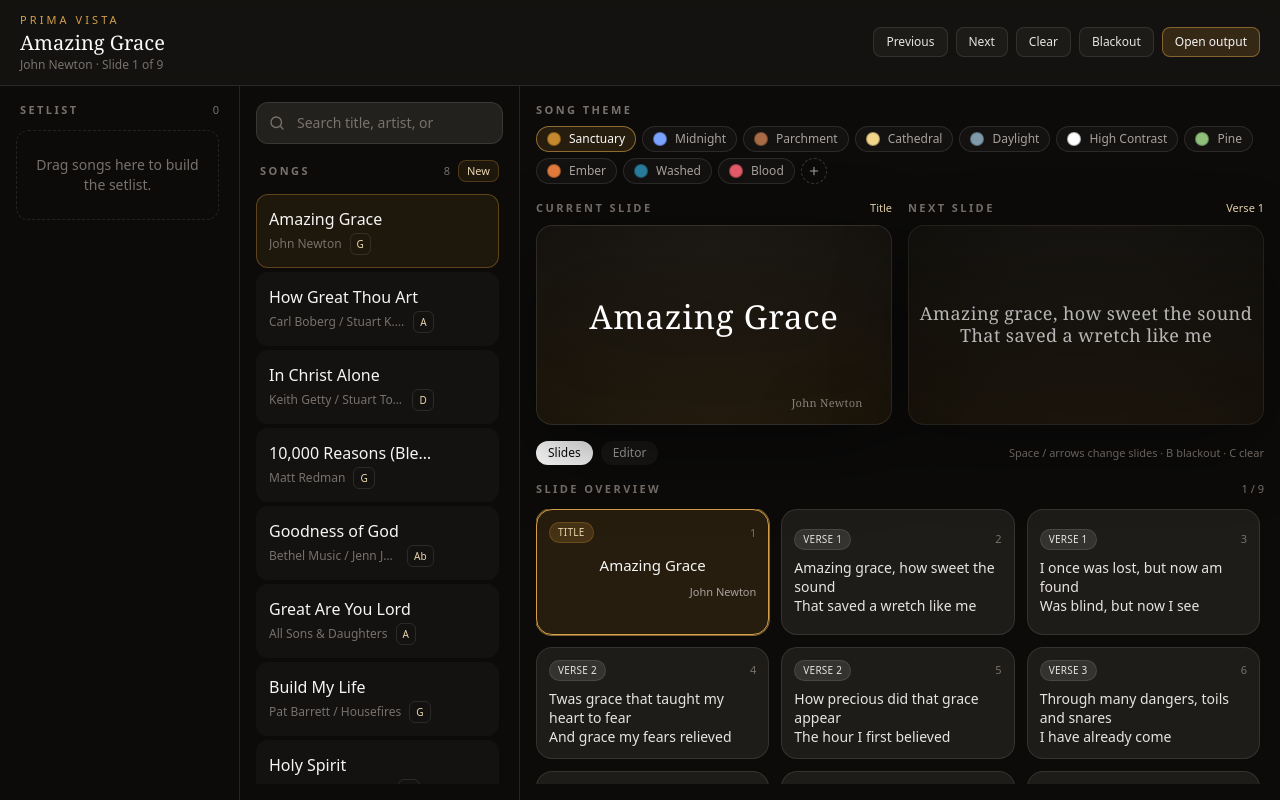
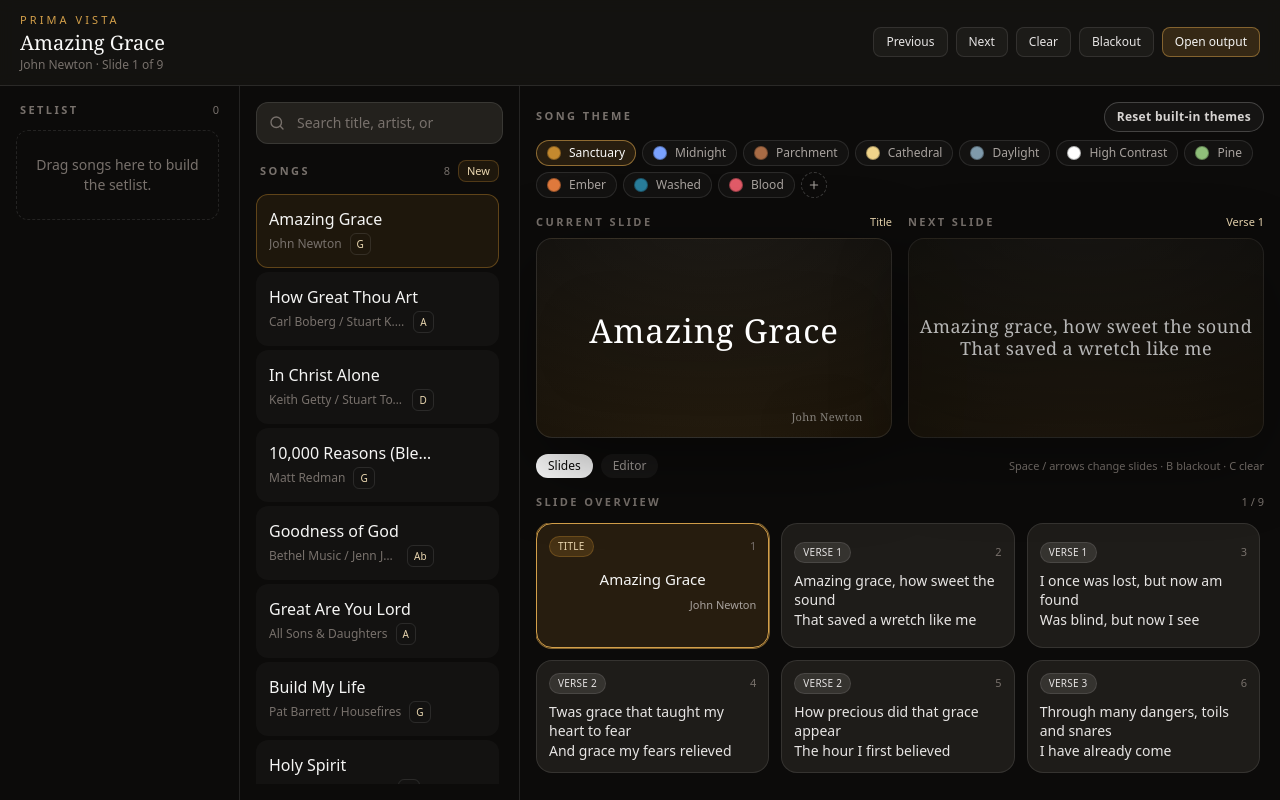
Before and after one commit to JeheramyP/Prima-Vista, a React (Vite) app: page /#/ in a window 1280 px wide. Built offline with nearby package versions, Linux system fonts and the light colour scheme.

Commit message:
improved fullscreen and added editable built in themes

```diff
--- a/src/components/CustomThemeEditor.tsx
+++ b/src/components/CustomThemeEditor.tsx
@@ -1,11 +1,12 @@
 import { useEffect, useMemo, useRef, useState, type RefObject } from "react";
 import { createCustomThemeId } from "../lib/customThemes";
 import {
-  buildCustomTheme,
   CUSTOM_FILLS,
   customChip,
+  isDefaultThemeId,
   stageLyricStyle,
   stageSurfaceStyle,
+  themeFromRecord,
   type CustomFill,
   type CustomThemeRecord,
 } from "../lib/stageThemes";
@@ -65,10 +66,17 @@ export default function CustomThemeEditor({
   const [minStops, maxStops] = CUSTOM_FILLS.find((option) => option.id === fill)!.stops;
   const colors = palette.slice(0, count);
 
+  const editingBuiltIn = Boolean(initial && isDefaultThemeId(initial.id));
   const preview = useMemo(
     () =>
-      buildCustomTheme({ id: "preview", name: name || suggestedName, fill, colors, angle }),
-    [angle, colors.join(), fill, name, suggestedName],
+      themeFromRecord({
+        id: initial?.id ?? "preview",
+        name: name || suggestedName,
+        fill,
+        colors,
+        angle,
+      }),
+    [angle, colors.join(), fill, initial?.id, name, suggestedName],
   );
 
   useEffect(() => {
@@ -124,7 +132,7 @@ export default function CustomThemeEditor({
     <div
       ref={panelRef}
       role="dialog"
-      aria-label={initial ? "Edit custom theme" : "New custom theme"}
+      aria-label={editingBuiltIn ? "Edit built-in theme" : initial ? "Edit custom theme" : "New custom theme"}
       className="absolute left-0 top-full z-30 mt-2 max-h-[calc(100vh-11rem)] w-[380px] max-w-[calc(100vw-2rem)] overflow-y-auto rounded-2xl border border-white/10 bg-sanctuary-950/95 p-4 shadow-stage backdrop-blur"
     >
       <div
@@ -254,6 +262,12 @@ export default function CustomThemeEditor({
         </label>
       )}
 
+      {editingBuiltIn && (
+        <p className="mb-3 text-xs leading-relaxed text-stone-500">
+          Saving replaces this built-in look. Reset built-in themes restores the originals and leaves custom themes alone.
+        </p>
+      )}
+
       <div className="flex justify-end gap-2">
         <button
           type="button"
--- a/src/components/ThemePicker.tsx
+++ b/src/components/ThemePicker.tsx
@@ -2,6 +2,8 @@ import { useCallback, useRef, useState } from "react";
 import { confirmDialog } from "../lib/confirm";
 import {
   buildCustomTheme,
+  editableDefaultTheme,
+  isDefaultThemeId,
   songThemeId,
   STAGE_THEMES,
   stageThemeById,
@@ -12,8 +14,15 @@ import { usePresentation } from "../state/PresentationContext";
 import CustomThemeEditor from "./CustomThemeEditor";
 
 export default function ThemePicker() {
-  const { activeSong, setSongTheme, customThemes, addCustomTheme, deleteCustomTheme } =
-    usePresentation();
+  const {
+    activeSong,
+    setSongTheme,
+    customThemes,
+    defaultOverrides,
+    addCustomTheme,
+    deleteCustomTheme,
+    resetDefaultThemes,
+  } = usePresentation();
   const theme = stageThemeById(songThemeId(activeSong));
   const [editor, setEditor] = useState<{ kind: "create" } | { kind: "edit"; record: CustomThemeRecord } | null>(
     null,
@@ -35,6 +44,26 @@ export default function ThemePicker() {
       deleteCustomTheme(record.id);
       setEditor((current) => (current?.kind === "edit" && current.record.id === record.id ? null : current));
     }
+  };
+
+  const editDefault = (item: StageTheme) => {
+    const record = defaultOverrides.find((theme) => theme.id === item.id) ?? editableDefaultTheme(item);
+    setEditor({ kind: "edit", record });
+  };
+
+  const resetBuiltIns = () => {
+    if (defaultOverrides.length === 0) return;
+    if (
+      !confirmDialog(
+        "Reset the built-in themes to their original look? Custom themes will stay as they are.",
+      )
+    ) {
+      return;
+    }
+    resetDefaultThemes();
+    setEditor((current) =>
+      current?.kind === "edit" && isDefaultThemeId(current.record.id) ? null : current,
+    );
   };
 
   const chip = (item: StageTheme) => {
@@ -62,15 +91,66 @@ export default function ThemePicker() {
     );
   };
 
+  const canReset = defaultOverrides.length > 0;
+
   return (
-    <div className="relative flex flex-wrap items-center gap-2">
-      <span className="text-[11px] font-semibold uppercase tracking-[0.22em] text-stone-500">
-        Song theme
-      </span>
-      <div role="radiogroup" aria-label="Theme for the selected song" className="flex flex-wrap gap-1.5">
-        {STAGE_THEMES.map((item) => (
-          <span key={item.id}>{chip(item)}</span>
-        ))}
+    <div className="relative">
+      <div className="mb-2 flex items-center justify-between gap-3">
+        <span className="text-[11px] font-semibold uppercase tracking-[0.22em] text-stone-500">
+          Song theme
+        </span>
+        <button
+          type="button"
+          onClick={resetBuiltIns}
+          disabled={!canReset}
+          title={
+            canReset
+              ? "Restore the original built-in themes. Custom themes are not changed."
+              : "Built-in themes are already original"
+          }
+          className={`rounded-full border px-3 py-1.5 text-xs font-semibold tracking-wide transition disabled:cursor-default ${
+            canReset
+              ? "border-gold-400/50 bg-gold-500/15 text-gold-50 shadow-[0_0_18px_rgba(212,168,74,0.18)] hover:border-gold-300/70 hover:bg-gold-500/25"
+              : "border-white/20 bg-white/[0.04] text-stone-300"
+          }`}
+        >
+          Reset built-in themes
+        </button>
+      </div>
+      <div role="radiogroup" aria-label="Theme for the selected song" className="flex flex-wrap items-center gap-1.5">
+        {STAGE_THEMES.map((item) => {
+          const resolved = stageThemeById(item.id);
+          const editing = editor?.kind === "edit" && editor.record.id === item.id;
+          const overridden = defaultOverrides.some((theme) => theme.id === item.id);
+          return (
+            <span key={item.id} className="group relative">
+              {chip(overridden ? { ...resolved, blurb: `${item.blurb} · edited` } : resolved)}
+              <span
+                className={`absolute -right-1 -top-2 flex transition focus-within:opacity-100 group-hover:opacity-100 ${
+                  editing ? "opacity-100" : "opacity-0"
+                }`}
+              >
+                <button
+                  type="button"
+                  data-theme-editor-toggle
+                  aria-label={`Edit ${resolved.name} theme`}
+                  aria-expanded={editing}
+                  title="Edit theme"
+                  onClick={() => editDefault(item)}
+                  className={`flex h-4 w-4 items-center justify-center rounded-full border bg-sanctuary-800 transition ${
+                    editing
+                      ? "border-gold-400/60 text-gold-200"
+                      : "border-white/15 text-stone-400 hover:border-gold-400/50 hover:text-gold-200"
+                  }`}
+                >
+                  <svg viewBox="0 0 20 20" fill="currentColor" className="h-2.5 w-2.5" aria-hidden="true">
+                    <path d="M2.695 14.763l-1.262 3.154a.5.5 0 0 0 .65.65l3.155-1.262a4 4 0 0 0 1.343-.885L17.5 5.5a2.121 2.121 0 0 0-3-3L3.58 13.42a4 4 0 0 0-.885 1.343Z" />
+                  </svg>
+                </button>
+              </span>
+            </span>
+          );
+        })}
         {customThemes.map((record) => {
           const editing = editor?.kind === "edit" && editor.record.id === record.id;
           return (
--- a/src/lib/stageThemes.ts
+++ b/src/lib/stageThemes.ts
@@ -291,12 +291,48 @@ export function buildCustomTheme(record: CustomThemeRecord): StageTheme {
   };
 }
 
+/** Starting point for editing a built-in theme. The original look stays until this is saved. */
+const DEFAULT_THEME_STARTS: Record<string, Pick<CustomThemeRecord, "fill" | "colors" | "angle">> = {
+  sanctuary: { fill: "glow", colors: ["#050505", "#c4892e"], angle: 0 },
+  midnight: { fill: "glow", colors: ["#070b16", "#7aa2ff"], angle: 0 },
+  parchment: { fill: "radial", colors: ["#e4c9a4", "#a86b45", "#4a3024"], angle: 0 },
+  cathedral: { fill: "glow", colors: ["#14080d", "#d4a84a"], angle: 0 },
+  daylight: { fill: "radial", colors: ["#c5d5e0", "#7f9aab", "#243442"], angle: 0 },
+  contrast: { fill: "solid", colors: ["#000000"], angle: 0 },
+  pine: { fill: "glow", colors: ["#07140e", "#8fbf7a"], angle: 0 },
+  ember: { fill: "glow", colors: ["#120804", "#e07a3d"], angle: 0 },
+  washed: { fill: "radial", colors: ["#d4eef6", "#297d9b", "#114d6e"], angle: 0 },
+  blood: { fill: "glow", colors: ["#14060a", "#e25b68"], angle: 0 },
+};
+
+export function editableDefaultTheme(theme: StageTheme): CustomThemeRecord {
+  const start = DEFAULT_THEME_STARTS[theme.id] ?? { fill: "solid" as const, colors: [theme.chip], angle: 0 };
+  return { id: theme.id, name: theme.name, ...start };
+}
+
+/** Built-in edits keep that theme's type. User-made themes use the standard lyric face. */
+export function themeFromRecord(record: CustomThemeRecord): StageTheme {
+  const built = buildCustomTheme(record);
+  const original = STAGE_THEMES.find((theme) => theme.id === record.id);
+  if (!original) return built;
+  return {
+    ...built,
+    blurb: original.blurb,
+    fontFamily: original.fontFamily,
+    fontWeight: original.fontWeight,
+    letterSpacing: original.letterSpacing,
+    lineHeight: original.lineHeight,
+    sizeScale: original.sizeScale,
+    frame: original.frame,
+  };
+}
+
 const customThemes = new Map<string, StageTheme>();
 
 /** Replaces the custom themes that stageThemeById and songThemeId can resolve. */
 export function registerCustomThemes(records: CustomThemeRecord[]) {
   customThemes.clear();
-  for (const record of records) customThemes.set(record.id, buildCustomTheme(record));
+  for (const record of records) customThemes.set(record.id, themeFromRecord(record));
 }
 
 export function isDefaultThemeId(id: string) {
@@ -308,7 +344,7 @@ export function isStageThemeId(value: unknown): value is StageThemeId {
 }
 
 export function stageThemeById(id: StageThemeId): StageTheme {
-  return STAGE_THEMES.find((theme) => theme.id === id) ?? customThemes.get(id) ?? STAGE_THEMES[0];
+  return customThemes.get(id) ?? STAGE_THEMES.find((theme) => theme.id === id) ?? STAGE_THEMES[0];
 }
 
 /** Songs without a saved theme use the original Sanctuary look. */
--- a/src/state/PresentationContext.tsx
+++ b/src/state/PresentationContext.tsx
@@ -12,12 +12,13 @@ import {
   type ReactNode,
   type SetStateAction,
 } from "react";
-import { songThemeId, type CustomThemeRecord, type StageThemeId } from "../lib/stageThemes";
+import { isDefaultThemeId, songThemeId, type CustomThemeRecord, type StageThemeId } from "../lib/stageThemes";
 import {
   CUSTOM_THEMES,
   customThemeRecord,
   deleteCustomTheme as deleteCustomThemeFromLibrary,
   loadCustomThemes,
+  resetDefaultThemes as resetStoredDefaultThemes,
   saveCustomTheme,
 } from "../lib/customThemes";
 import { draftToSong, EMPTY_DRAFT, songToDraft, songToSlides } from "../lib/slides";
@@ -81,6 +82,7 @@ type PresentationState = {
   blackout: boolean;
   clear: boolean;
   presentationOpen: boolean;
+  presentationFullscreen: boolean;
   setlist: SetlistItem[];
   activeEntryId: string | null;
   upcoming: UpcomingSlide | null;
@@ -97,9 +99,13 @@ type PresentationState = {
   applyEditor: () => Promise<void>;
   setSongTheme: (theme: StageThemeId) => void;
   customThemes: CustomThemeRecord[];
+  /** Saved edits of the built-in themes. Absent themes still use the original look. */
+  defaultOverrides: CustomThemeRecord[];
   /** Saves the theme and applies it to the selected song. */
   addCustomTheme: (theme: CustomThemeRecord) => void;
   deleteCustomTheme: (id: string) => void;
+  /** Restores every edited built-in theme. Custom themes are left as they are. */
+  resetDefaultThemes: () => void;
   goTo: (index: number) => void;
   next: () => void;
   prev: () => void;
@@ -128,12 +134,21 @@ export function PresentationProvider({ children }: { children: ReactNode }) {
   const [blackout, setBlackout] = useState(false);
   const [clear, setClear] = useState(false);
   const [presentationOpen, setPresentationOpen] = useState(false);
+  const [presentationFullscreen, setPresentationFullscreen] = useState(false);
   const [libraryVersion, setLibraryVersion] = useState(0);
   const [draftRevision, setDraftRevision] = useState(0);
   const [libraryReady, setLibraryReady] = useState(false);
   const [setlistEntries, setSetlistEntries] = useState<SetlistEntry[]>(loadSetlist);
   const [activeEntryId, setActiveEntryId] = useState<string | null>(null);
-  const [customThemes, setCustomThemes] = useState<CustomThemeRecord[]>([]);
+  const [savedThemes, setSavedThemes] = useState<CustomThemeRecord[]>([]);
+  const customThemes = useMemo(
+    () => savedThemes.filter((theme) => !isDefaultThemeId(theme.id)),
+    [savedThemes],
+  );
+  const defaultOverrides = useMemo(
+    () => savedThemes.filter((theme) => isDefaultThemeId(theme.id)),
+    [savedThemes],
+  );
   const activeSongRef = useRef(activeSong);
   activeSongRef.current = activeSong;
   const draftRef = useRef(draft);
@@ -248,7 +263,7 @@ export function PresentationProvider({ children }: { children: ReactNode }) {
   useEffect(() => {
     let cancelled = false;
     void loadCustomThemes().then((themes) => {
-      if (!cancelled) setCustomThemes(themes);
+      if (!cancelled) setSavedThemes(themes);
     });
     return () => {
       cancelled = true;
@@ -341,7 +356,7 @@ export function PresentationProvider({ children }: { children: ReactNode }) {
       customTheme: customThemeRecord(songThemeId(activeSong)),
       titleSlide: currentSlide?.titleSlide ?? false,
     }),
-    [activeSong, currentSlide, currentIndex, slides.length, blackout, clear, draftRevision, customThemes],
+    [activeSong, currentSlide, currentIndex, slides.length, blackout, clear, draftRevision, savedThemes],
   );
 
   useEffect(() => {
@@ -349,9 +364,17 @@ export function PresentationProvider({ children }: { children: ReactNode }) {
   }, [payload]);
 
   useEffect(() => {
-    return window.primaVista?.onPresentationClosed(() => {
+    const unsubscribeClosed = window.primaVista?.onPresentationClosed(() => {
       setPresentationOpen(false);
+      setPresentationFullscreen(false);
     });
+    const unsubscribeFullscreen = window.primaVista?.onPresentationFullscreen((fullscreen) => {
+      setPresentationFullscreen(fullscreen);
+    });
+    return () => {
+      unsubscribeClosed?.();
+      unsubscribeFullscreen?.();
+    };
   }, []);
 
   const showSong = useCallback(
@@ -443,7 +466,7 @@ export function PresentationProvider({ children }: { children: ReactNode }) {
     return first
       ? { slide: first, songTitle: nextSetlistItem.song.title, theme: songThemeId(nextSetlistItem.song) }
       : null;
-  }, [activeSong, slides, currentIndex, nextSetlistItem, customThemes]);
+  }, [activeSong, slides, currentIndex, nextSetlistItem, savedThemes]);
 
   const adoptSong = useCallback((song: Song) => {
     pendingNewIdRef.current = song.id;
@@ -552,10 +575,10 @@ export function PresentationProvider({ children }: { children: ReactNode }) {
 
   const addCustomTheme = useCallback(
     (theme: CustomThemeRecord) => {
-      const updating = CUSTOM_THEMES.some((item) => item.id === theme.id);
+      const updating = isDefaultThemeId(theme.id) || CUSTOM_THEMES.some((item) => item.id === theme.id);
       // The theme is registered synchronously, before the write finishes.
       void saveCustomTheme(theme);
-      setCustomThemes([...CUSTOM_THEMES]);
+      setSavedThemes([...CUSTOM_THEMES]);
       if (!updating) setSongTheme(theme.id);
     },
     [setSongTheme],
@@ -563,7 +586,12 @@ export function PresentationProvider({ children }: { children: ReactNode }) {
 
   const deleteCustomTheme = useCallback((id: string) => {
     void deleteCustomThemeFromLibrary(id);
-    setCustomThemes([...CUSTOM_THEMES]);
+    setSavedThemes([...CUSTOM_THEMES]);
+  }, []);
+
+  const resetDefaultThemes = useCallback(() => {
+    void resetStoredDefaultThemes();
+    setSavedThemes([...CUSTOM_THEMES]);
   }, []);
 
   const applyEditor = useCallback(async () => {
@@ -638,10 +666,12 @@ export function PresentationProvider({ children }: { children: ReactNode }) {
   const closePresentation = useCallback(async () => {
     await window.primaVista?.closePresentation();
     setPresentationOpen(false);
+    setPresentationFullscreen(false);
   }, []);
 
   const toggleFullscreen = useCallback(async () => {
-    await window.primaVista?.togglePresentationFullscreen();
+    const fullscreen = await window.primaVista?.togglePresentationFullscreen();
+    if (typeof fullscreen === "boolean") setPresentationFullscreen(fullscreen);
   }, []);
 
   const value = useMemo<PresentationState>(
@@ -657,6 +687,7 @@ export function PresentationProvider({ children }: { children: ReactNode }) {
       blackout,
       clear,
       presentationOpen,
+      presentationFullscreen,
       setlist,
       activeEntryId,
       upcoming,
@@ -673,8 +704,10 @@ export function PresentationProvider({ children }: { children: ReactNode }) {
       applyEditor,
       setSongTheme,
       customThemes,
+      defaultOverrides,
       addCustomTheme,
       deleteCustomTheme,
+      resetDefaultThemes,
       goTo,
       next,
       prev,
@@ -696,6 +729,7 @@ export function PresentationProvider({ children }: { children: ReactNode }) {
       blackout,
       clear,
       presentationOpen,
+      presentationFullscreen,
       setlist,
       activeEntryId,
       upcoming,
@@ -711,8 +745,10 @@ export function PresentationProvider({ children }: { children: ReactNode }) {
       applyEditor,
       setSongTheme,
       customThemes,
+      defaultOverrides,
       addCustomTheme,
       deleteCustomTheme,
+      resetDefaultThemes,
       goTo,
       next,
       prev,
--- a/src/types.ts
+++ b/src/types.ts
@@ -74,10 +74,12 @@ export type PrimaVistaAPI = {
   openPresentation: () => Promise<boolean>;
   closePresentation: () => Promise<boolean>;
   togglePresentationFullscreen: () => Promise<boolean>;
+  exitPresentationFullscreen: () => Promise<boolean>;
   setSlide: (payload: SlidePayload) => void;
   getSlide: () => Promise<SlidePayload>;
   onSlideUpdate: (callback: (payload: SlidePayload) => void) => () => void;
   onPresentationClosed: (callback: () => void) => () => void;
+  onPresentationFullscreen: (callback: (fullscreen: boolean) => void) => () => void;
   loadSongs: () => Promise<Song[] | null>;
   saveSongs: (songs: Song[]) => Promise<boolean>;
   loadThemes: () => Promise<CustomThemeRecord[] | null>;
--- a/src/views/PresentationView.tsx
+++ b/src/views/PresentationView.tsx
@@ -1,11 +1,11 @@
-import { useEffect, useMemo, useState } from "react";
+import { useEffect, useMemo, useRef, useState } from "react";
 import FittedLyrics, { LYRIC_STAGE_INSET, StageTitle } from "../components/FittedLyrics";
 import {
-  buildCustomTheme,
   isCustomThemeRecord,
   songThemeId,
   stageSurfaceStyle,
   stageThemeById,
+  themeFromRecord,
 } from "../lib/stageThemes";
 import type { SlidePayload } from "../types";
 
@@ -24,10 +24,11 @@ const EMPTY: SlidePayload = {
 
 export default function PresentationView() {
   const [slide, setSlide] = useState<SlidePayload>(EMPTY);
+  const dragStripRef = useRef<HTMLDivElement>(null);
   const theme = useMemo(
     () =>
       slide.customTheme && isCustomThemeRecord(slide.customTheme)
-        ? buildCustomTheme(slide.customTheme)
+        ? themeFromRecord(slide.customTheme)
         : stageThemeById(songThemeId(slide)),
     [slide],
   );
@@ -63,6 +64,16 @@ export default function PresentationView() {
     };
   }, []);
 
+  useEffect(() => {
+    const strip = dragStripRef.current;
+    if (!strip) return;
+    const onDoubleClick = () => {
+      void window.primaVista?.exitPresentationFullscreen();
+    };
+    strip.addEventListener("dblclick", onDoubleClick);
+    return () => strip.removeEventListener("dblclick", onDoubleClick);
+  }, []);
+
   const hidden = slide.blackout || slide.clear || !slide.lines.length;
   const showTitle = Boolean(slide.titleSlide) && !hidden;
 
@@ -71,7 +82,10 @@ export default function PresentationView() {
       className="relative h-full w-full overflow-hidden"
       style={slide.blackout ? { background: "#000000" } : stageSurfaceStyle(theme)}
     >
-      <div className="absolute inset-x-0 top-0 z-10 h-8 [-webkit-app-region:drag]" />
+      <div
+        ref={dragStripRef}
+        className="absolute inset-x-0 top-0 z-10 h-8 [-webkit-app-region:drag]"
+      />
       {theme.frame && !slide.blackout && (
         <div
           className="pointer-events-none absolute inset-[3.5%] border"
```
Also changed, not shown: electron/main.ts (+32 -0 lines), electron/preload.ts (+7 -0 lines), src/components/Toolbar.tsx (+7 -2 lines), src/lib/customThemes.ts (+10 -0 lines).
